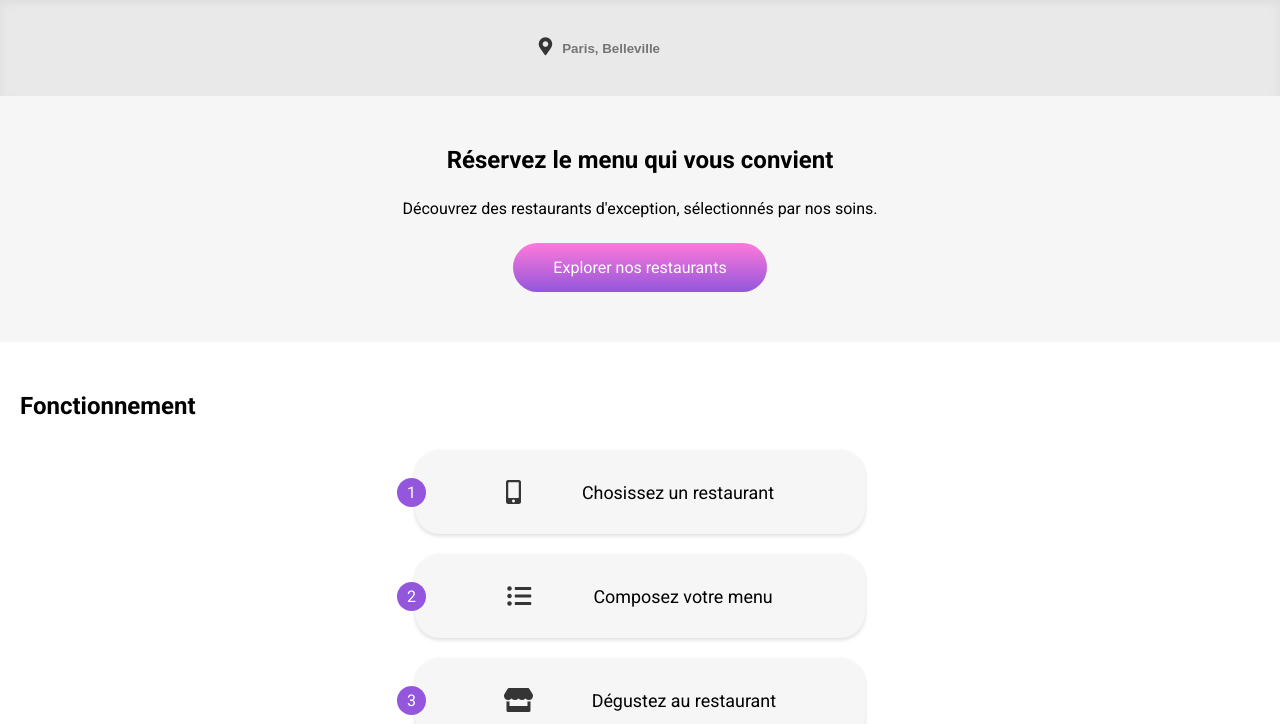
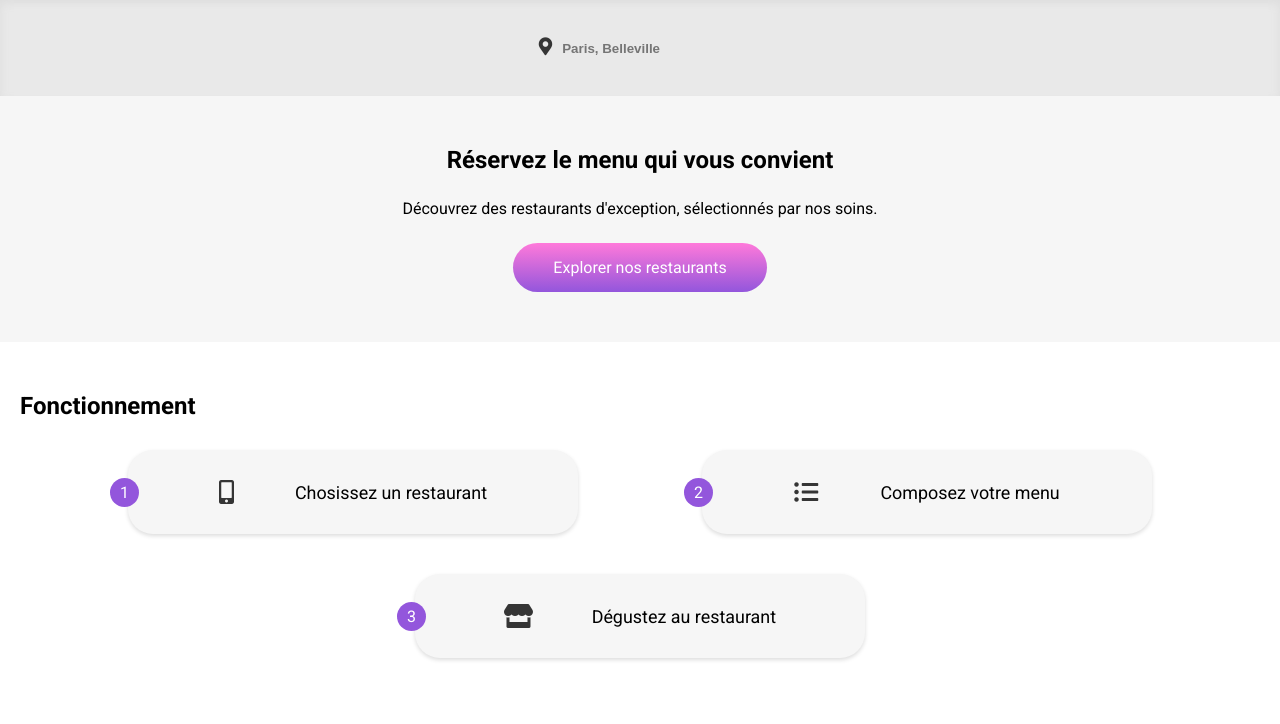
Before and after one commit to rayhearth/EmmanuelleJupon_3_12112021, a website: page index.html in a window 1280 px wide. Shown: the part 76-800 px from the top of the page. Drawn offline with Linux system fonts and the light colour scheme; a web font is replaced by a local one.

Commit message:
ajustement fonctionnement flex

```diff
--- a/sass/pages/accueil.scss
+++ b/sass/pages/accueil.scss
@@ -48,13 +48,18 @@ main {
     flex-wrap: wrap;
     background-color: white;
     .container {
+      display: flex;
       justify-content: center;
-      width: 450px;
+      flex-wrap: wrap;
+      width: 100%;
+      gap: 10%;
       padding-top: 10px;
       article {
         display: flex;
+        flex-wrap: wrap;
         justify-content: space-evenly;
         align-items: center;
+        width: 450px;
         background: $bg-primary;
         margin: 20px 0;
         padding: 30px;
```
Also changed, not shown: public/css/style.css, 1 other file.
